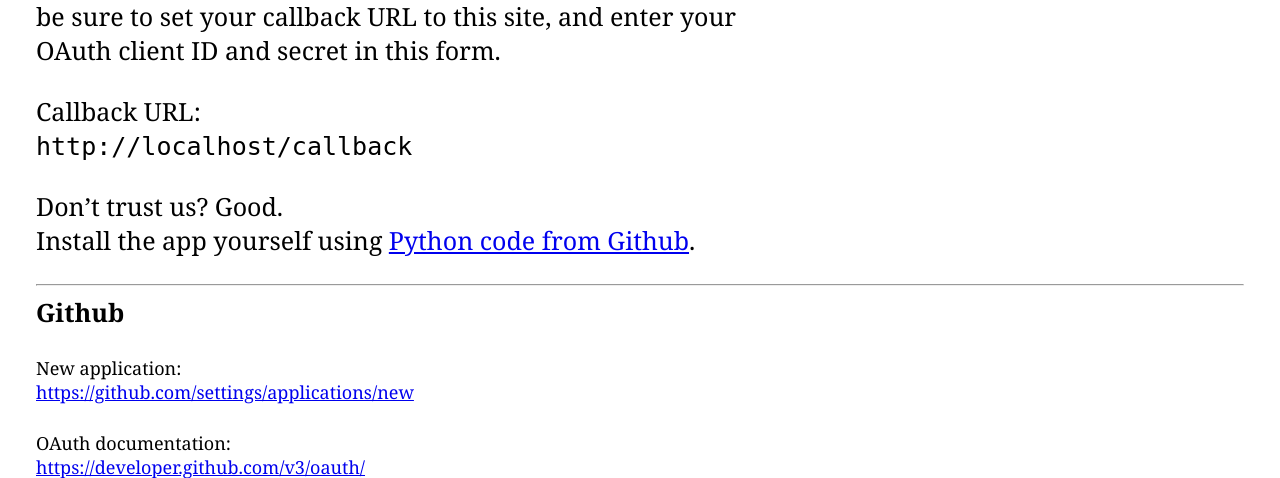
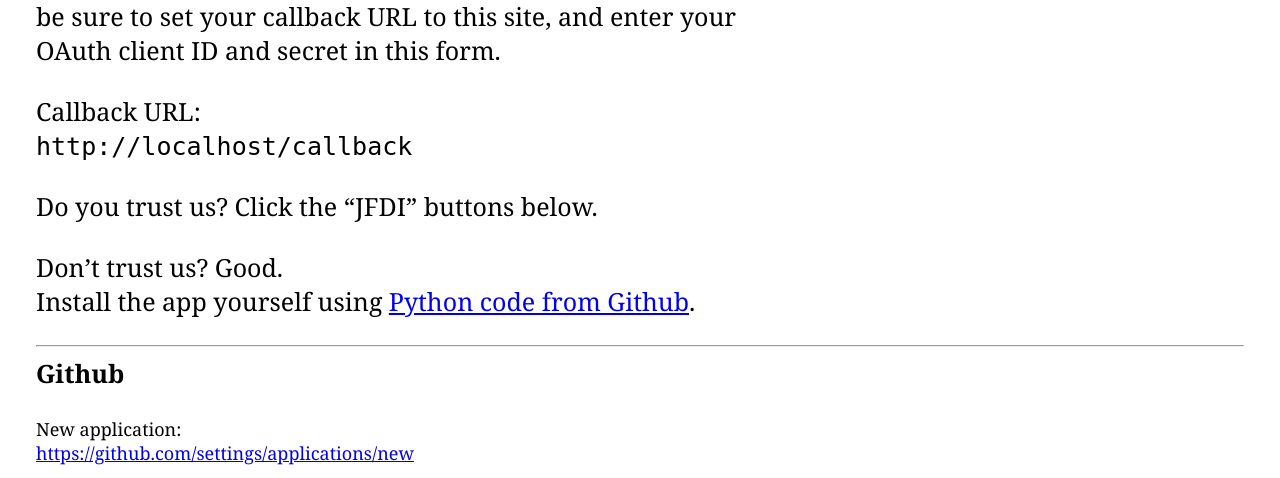
Before and after one commit to migurski/oauth-dance, a Flask app: page / in a window 1280 px wide. Shown: the part 581-1059 px from the top of the page. Run offline with Flask 2, Linux system fonts and the light colour scheme; parts of the project's set-up code (start-up, migrations or seed data) failed here and were passed over.

Commit message:
Added words

```diff
--- a/templates/index.html
+++ b/templates/index.html
@@ -40,6 +40,8 @@
             Callback URL:<br>
             <code>{{callback_url}}</code>
         </p>
+        <p>
+            Do you trust us? Click the “JFDI” buttons below.
         <p>
             Don’t trust us? Good. <br>Install the app yourself using
             <a href="https://github.com/migurski/oauth-dance">Python code from Github</a>.
```
